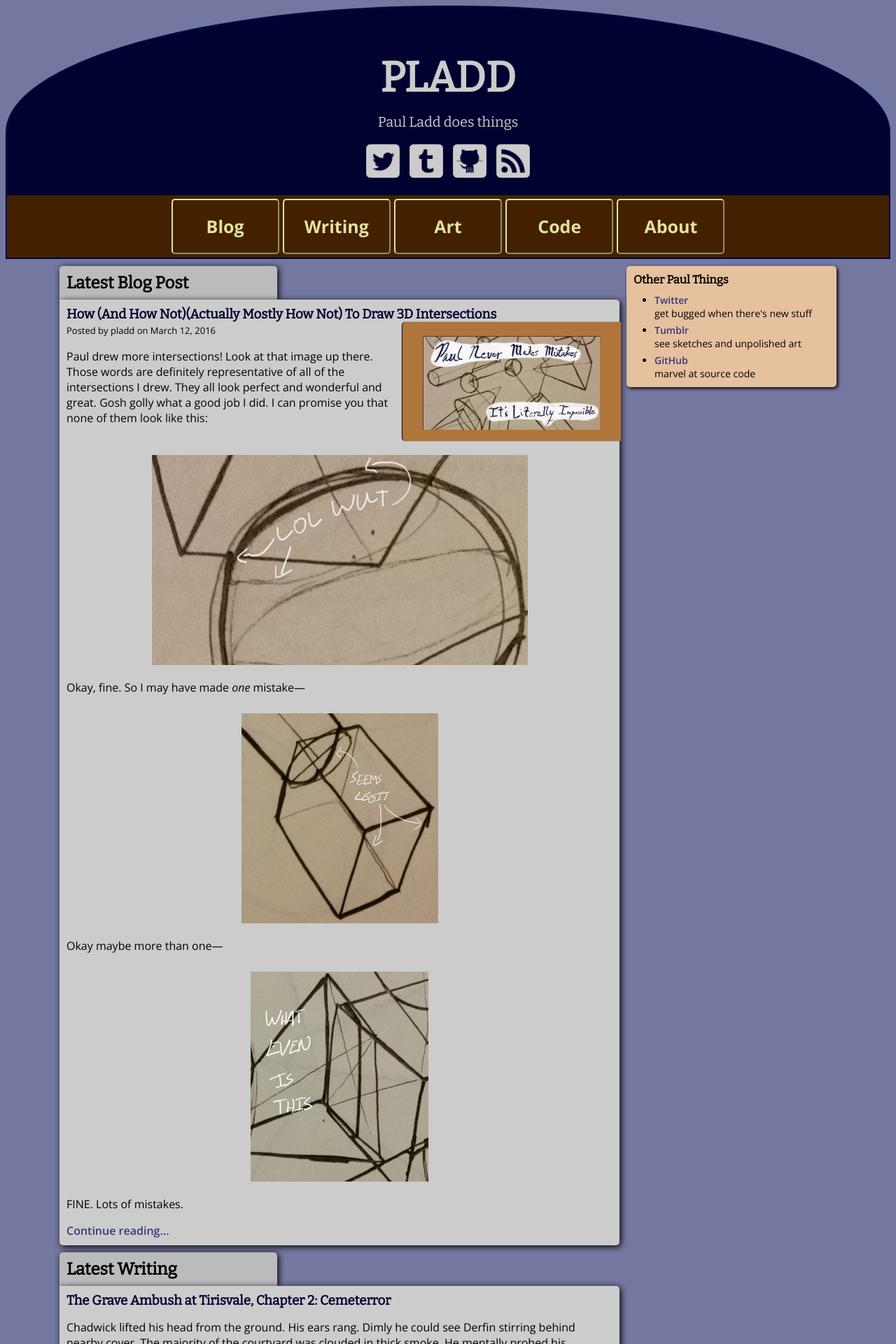
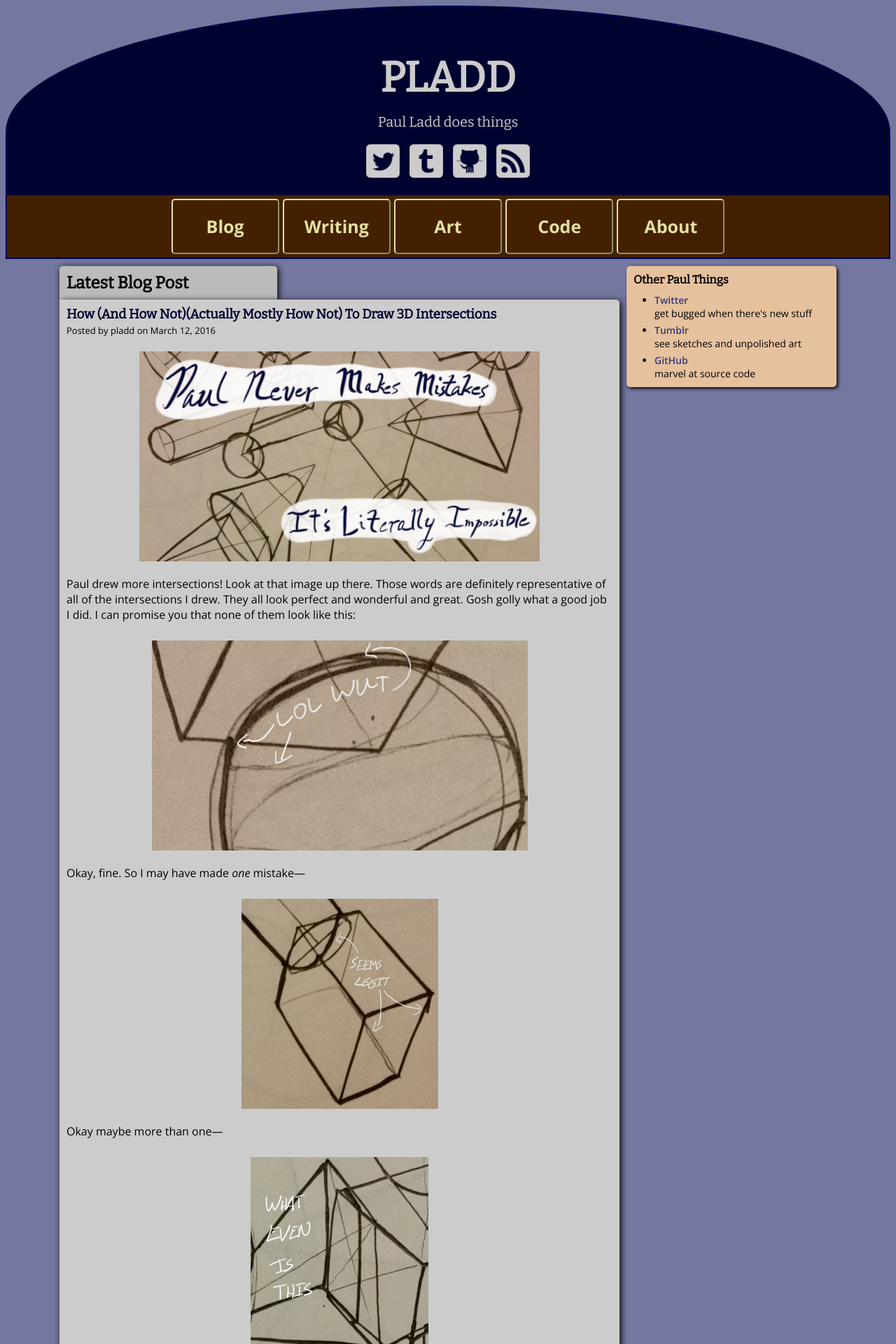
Before and after one commit to itspladd/personal-website-old, a Jekyll site: the page built from index.html, in a window 1280 px wide. Shown: the top 1920 px of the page at 70% size. Built offline with Jekyll 4.4.1, drawn with Linux system fonts in a browser that asks for light colours.

Commit message:
Blog post banner image moved to center
The midtext-right aside was edging in on the post title, so I moved it
to a midtext-center aside.

```diff
--- a/index.html
+++ b/index.html
@@ -23,7 +23,7 @@ root: "true"
     <article>
         <h3><a href="{{ frontblogpost.url }}">{{ frontblogpost.title }}</a></h3>
         <span class="date-author">Posted by {{ frontblogpost.author }} on {{ frontblogpost.date | date: '%B %d, %Y' }}</span>
-        <aside class="midtext-right">
+        <aside class="midtext-center">
             <figure>
                 <img src="{{ site.baseurl }}/assets/{{ frontblogpost.preview-image.file }}"></img>
             </figure>
```
